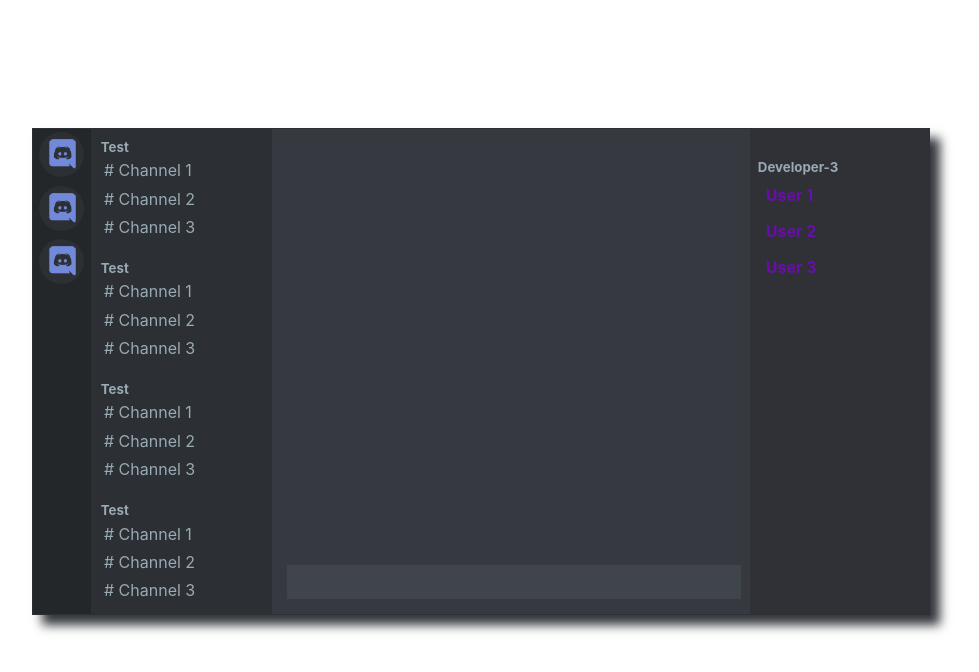
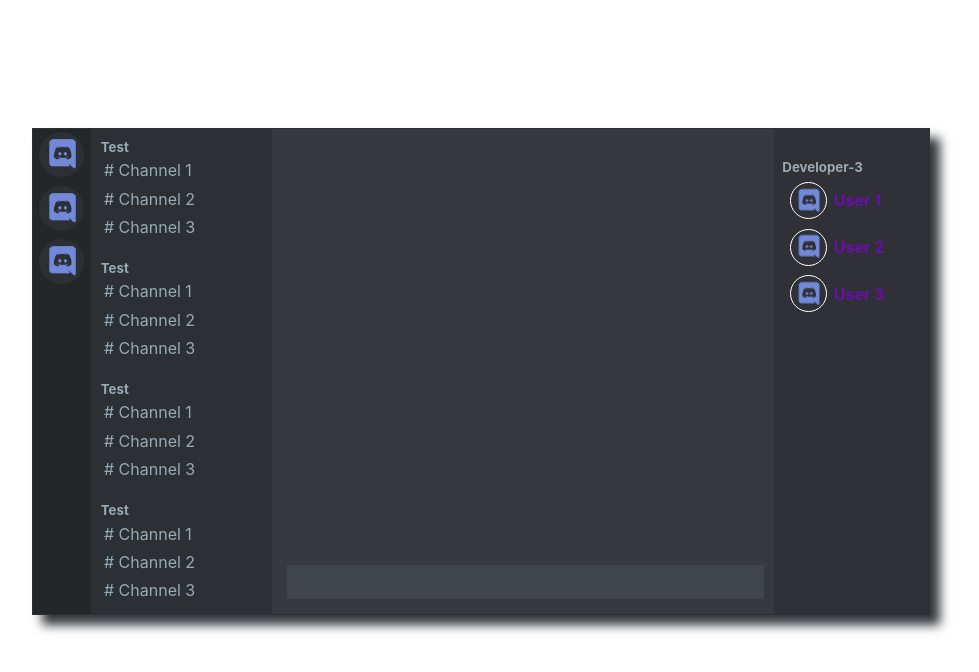
Before and after one commit to EnisMulic/Discord-Bot-Docs, a React (Create React App) app: page / in a window 1280 px wide. Shown: the top 672 px of the page, without its empty margins (159-1138 px from the left). Built offline with nearby package versions, Linux system fonts and the light colour scheme.

Commit message:
Add user icon

```diff
--- a/src/components/User/User.module.css
+++ b/src/components/User/User.module.css
@@ -1,11 +1,12 @@
 .User {
-    padding: 0.5rem;
-    width: 150px;
+    padding: 0.1rem;
+    width: 90%;
+    display: flex;
 }
 
 .User h4 {
     display: inline;
-    margin: 0;
+    margin: auto 0;
 }
 
 .User:hover {
--- a/src/components/User/index.js
+++ b/src/components/User/index.js
@@ -2,10 +2,12 @@ import React from 'react';
 import PropTypes from 'prop-types';
 
 import style from './User.module.css';
+import UserIcon from '../UserIcon';
 
 const User = (props) => {
     return (
         <div className={style.User}>
+            <UserIcon />
             <h4
                 style={{
                     color: props.color,
--- /dev/null
+++ b/src/components/UserIcon/UserIcon.module.css
@@ -0,0 +1,18 @@
+.UserIcon {
+    width: 35px;
+    height: 35px;
+    border-radius: 50%;
+    border: 1px solid white;
+    margin: 0.2rem 0.4rem;
+    text-align: center;
+    display: flex;
+    align-items: center;
+    justify-content: center;
+}
+
+.UserIcon img {
+    border-radius: 50%;
+    height: 90%;
+    width: 90%;
+    transform: scale(0.9);
+}
--- /dev/null
+++ b/src/components/UserIcon/index.js
@@ -0,0 +1,20 @@
+import React from 'react';
+import PropTypes from 'prop-types';
+
+import style from './UserIcon.module.css';
+
+import Logo from '../../assets/discord-logo.png';
+
+const UserIcon = (props) => {
+    return (
+        <div className={style.UserIcon}>
+            <img src={Logo} alt="User Icon" />
+        </div>
+    );
+};
+
+UserIcon.propTypes = {
+    icon: PropTypes.string,
+};
+
+export default UserIcon;
```
